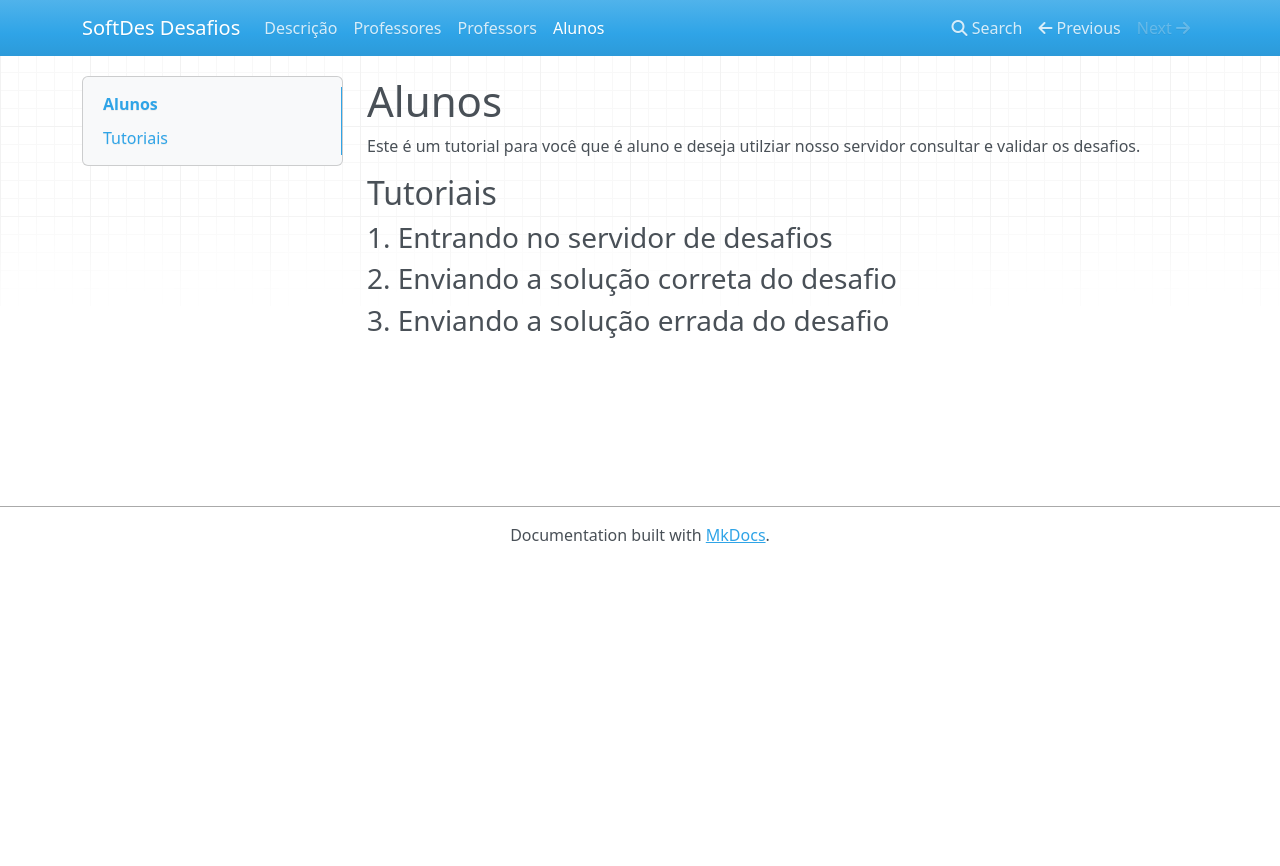
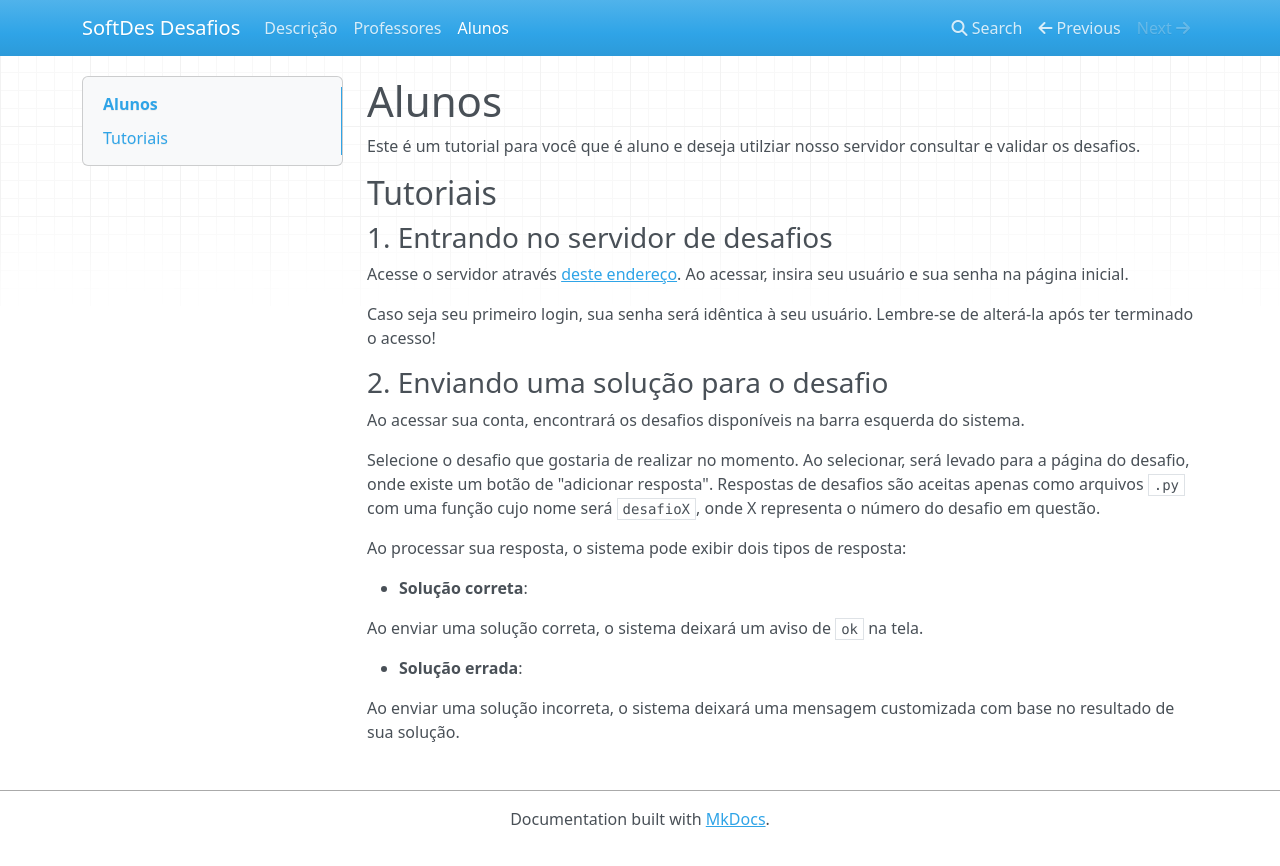
Before and after one commit to gabrielzezze/softdes-desafios, an MkDocs documentation site: the page built from docs/students.md, in a window 1280 px wide. Shown: the top 866 px of the page. Built offline with MkDocs 1.6.1, drawn with Linux system fonts in a browser that asks for light colours; nearby versions of some CDN libraries.

```diff
--- a/docs/students.md
+++ b/docs/students.md
@@ -6,6 +6,23 @@ Este é um tutorial para você que é aluno e deseja utilziar nosso servidor con
 
 ### 1. Entrando no servidor de desafios
 
-### 2. Enviando a solução correta do desafio
+Acesse o servidor através [deste endereço](http://localhost:80/).
+Ao acessar, insira seu usuário e sua senha na página inicial.
 
-### 3. Enviando a solução errada do desafio
+Caso seja seu primeiro login, sua senha será idêntica à seu usuário. Lembre-se de alterá-la após ter terminado o acesso!
+
+### 2. Enviando uma solução para o desafio
+
+Ao acessar sua conta, encontrará os desafios disponíveis na barra esquerda do sistema.
+
+Selecione o desafio que gostaria de realizar no momento. Ao selecionar, será levado para a página do desafio, onde existe um botão de "adicionar resposta". Respostas de desafios são aceitas apenas como arquivos `.py` com uma função cujo nome será `desafioX`, onde X representa o número do desafio em questão.
+
+Ao processar sua resposta, o sistema pode exibir dois tipos de resposta:
+
+- **Solução correta**:
+
+Ao enviar uma solução correta, o sistema deixará um aviso de `ok` na tela.
+
+- **Solução errada**:
+
+Ao enviar uma solução incorreta, o sistema deixará uma mensagem customizada com base no resultado de sua solução.
```
Also changed, not shown: docs/index.md (+5 -2 lines), docs/professores.md (+8 -11 lines), docs/professors.md (deleted, +0 -4 lines).
